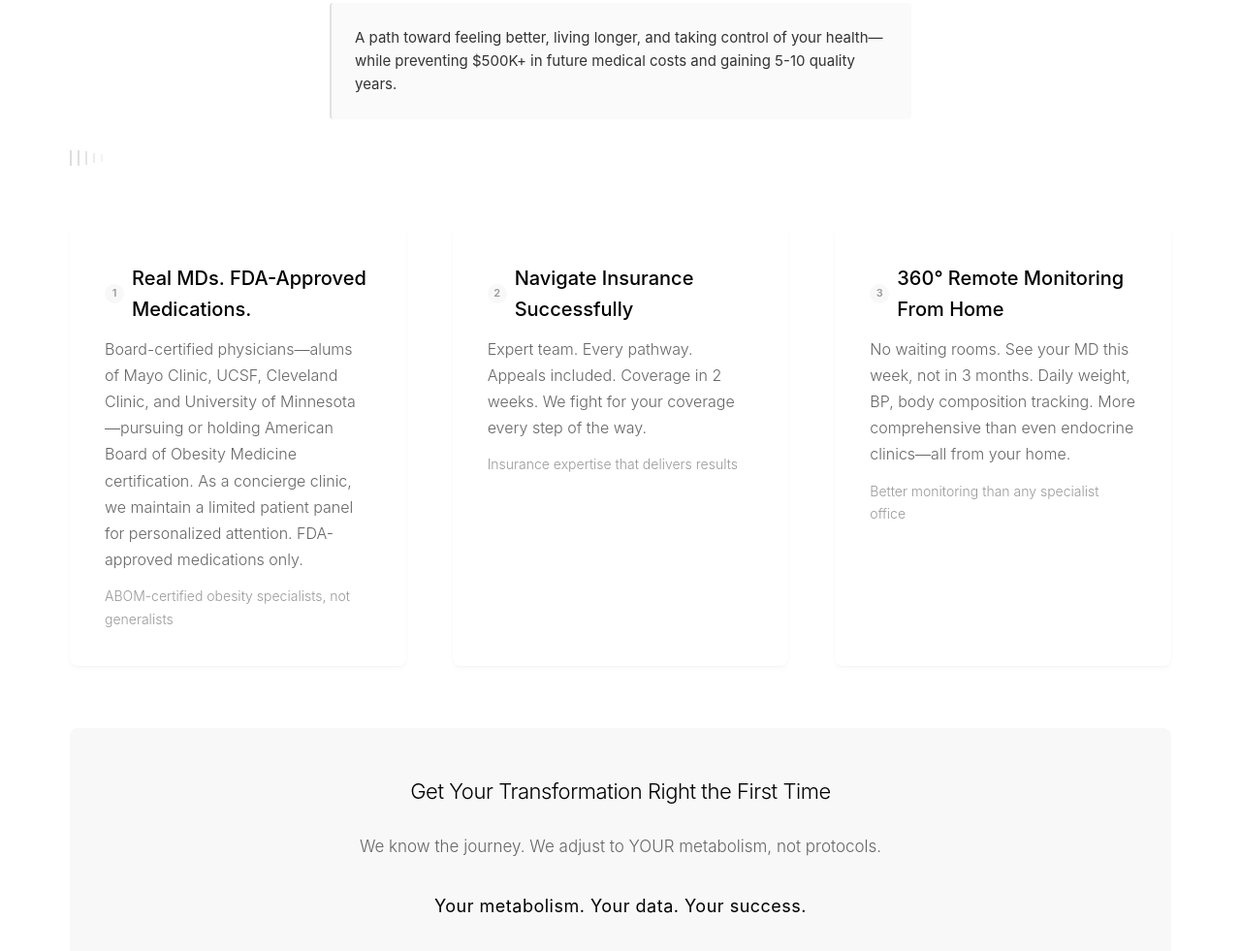
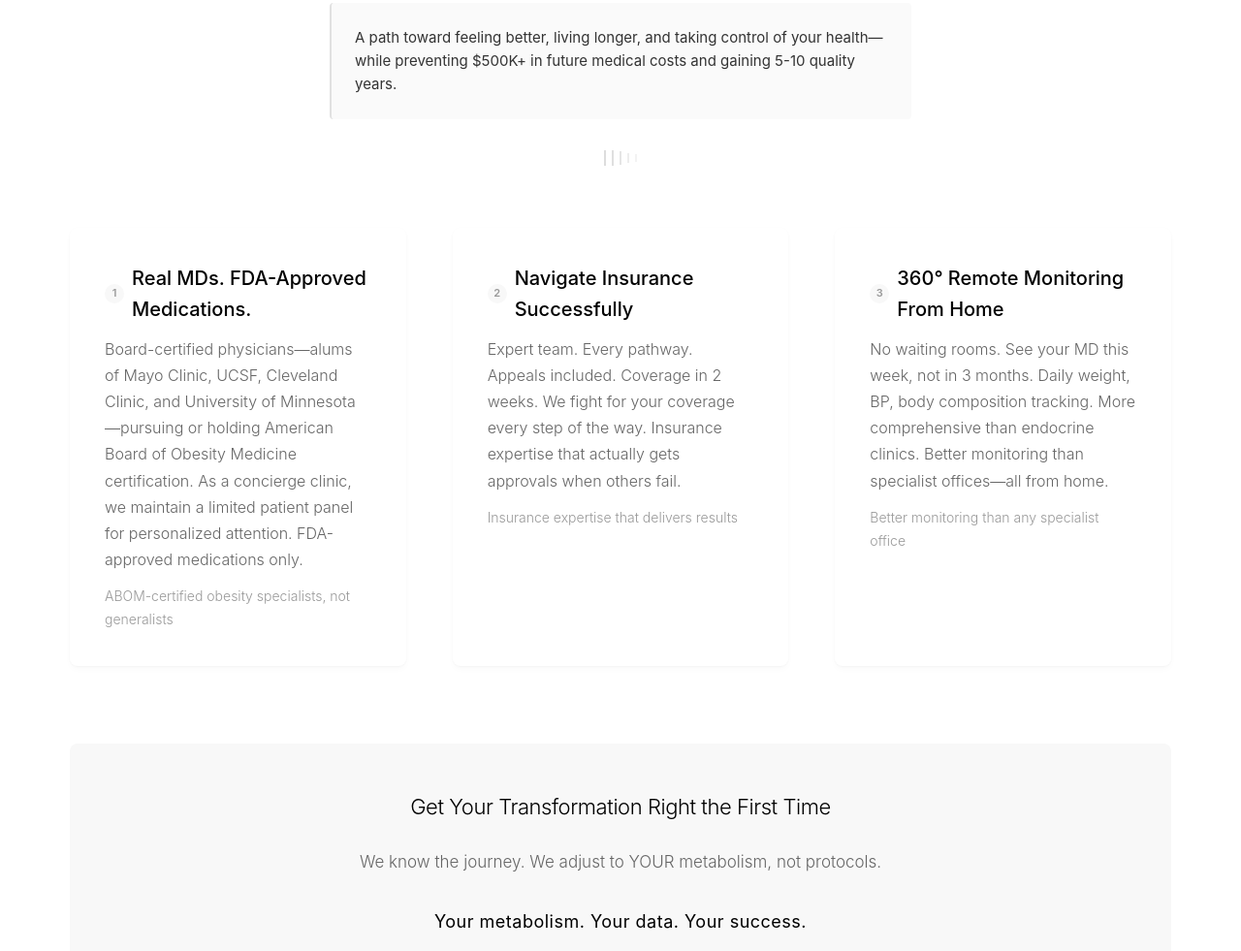
Before and after one commit to manisahni/cadencehealth, a website: page index.html in a window 1280 px wide. Shown: the part 351-1332 px from the top of the page at 97% size. Drawn offline with Linux system fonts and the light colour scheme.

Commit message:
Fix alignment and aesthetic issues
- Fixed misaligned rhythm indicator dots by centering with flexbox
- Balanced feature card text lengths for visual consistency
- Card 2: Added more text to match other cards
- Card 3: Adjusted text for better balance
- Increased spacing before 'Get Your Transformation' section (64px to 80px)
- Improved overall visual flow and alignment

```diff
--- a/index.html
+++ b/index.html
@@ -772,6 +772,8 @@
             gap: 6px;
             margin-top: 32px;
             margin-bottom: 48px;
+            justify-content: center;
+            align-items: center;
         }
 
         .beat {
@@ -1048,17 +1050,17 @@
                 </div>
                 <div class="feature">
                     <h3 data-number="2">Navigate Insurance Successfully</h3>
-                    <p>Expert team. Every pathway. Appeals included. Coverage in 2 weeks. We fight for your coverage every step of the way.</p>
+                    <p>Expert team. Every pathway. Appeals included. Coverage in 2 weeks. We fight for your coverage every step of the way. Insurance expertise that actually gets approvals when others fail.</p>
                     <p style="font-size: 14px; color: #999; margin-top: 12px;">Insurance expertise that delivers results</p>
                 </div>
                 <div class="feature">
                     <h3 data-number="3">360° Remote Monitoring From Home</h3>
-                    <p>No waiting rooms. See your MD this week, not in 3 months. Daily weight, BP, body composition tracking. More comprehensive than even endocrine clinics—all from your home.</p>
+                    <p>No waiting rooms. See your MD this week, not in 3 months. Daily weight, BP, body composition tracking. More comprehensive than endocrine clinics. Better monitoring than specialist offices—all from home.</p>
                     <p style="font-size: 14px; color: #999; margin-top: 12px;">Better monitoring than any specialist office</p>
                 </div>
             </div>
 
-            <div style="background: #f8f8f8; padding: 48px 32px; border-radius: 8px; margin-top: 64px; text-align: center;">
+            <div style="background: #f8f8f8; padding: 48px 32px; border-radius: 8px; margin-top: 80px; text-align: center;">
                 <h3 style="font-size: 22px; margin-bottom: 24px; font-weight: 300; letter-spacing: -0.02em;">Get Your Transformation Right the First Time</h3>
                 <p style="font-size: 17px; color: #666; line-height: 1.8; max-width: 650px; margin: 0 auto 16px; font-weight: 300;">
                     We know the journey. We adjust to YOUR metabolism, not protocols.
```
